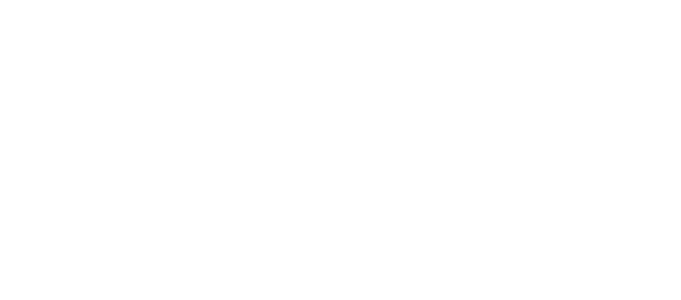
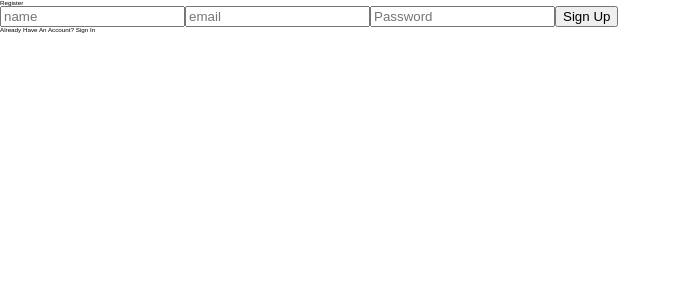
Before and after one commit to VictorGoic0/TTP-FS, a React (Create React App) app in the folder ttp-fs/: page /signup in a window 1280 px wide. Shown: the top 300 px of the page, without its empty margins (0-681 px from the left). Built offline with nearby package versions, Linux system fonts and the light colour scheme.

Commit message:
Boilerplate signup form class component built out.

```diff
--- a/ttp-fs/src/components/Signup.js
+++ b/ttp-fs/src/components/Signup.js
@@ -1,8 +1,56 @@
 import React, { Component } from "react";
 
 class Signup extends Component {
+  state = {
+    user: {
+      name: "",
+      email: "",
+      password: ""
+    }
+  };
+
+  handleChanges = e => {
+    this.setState({
+      user: {
+        ...this.state.user,
+        [e.target.name]: e.target.value
+      }
+    });
+  };
+
   render() {
-    return <div />;
+    return (
+      <div className="register">
+        <h1>Register</h1>
+        <form>
+          <input
+            type="text"
+            value={this.state.user.name}
+            name="name"
+            onChange={this.handleChanges}
+            placeholder="name"
+          />
+          <input
+            type="text"
+            value={this.state.user.email}
+            name="email"
+            onChange={this.handleChanges}
+            placeholder="email"
+          />
+          <input
+            type="password"
+            value={this.state.user.password}
+            name="password"
+            onChange={this.handleChanges}
+            placeholder="Password"
+          />
+          <button>Sign Up</button>
+        </form>
+        <h3>
+          Already Have An Account? <span>Sign In</span>
+        </h3>
+      </div>
+    );
   }
 }
 
```
